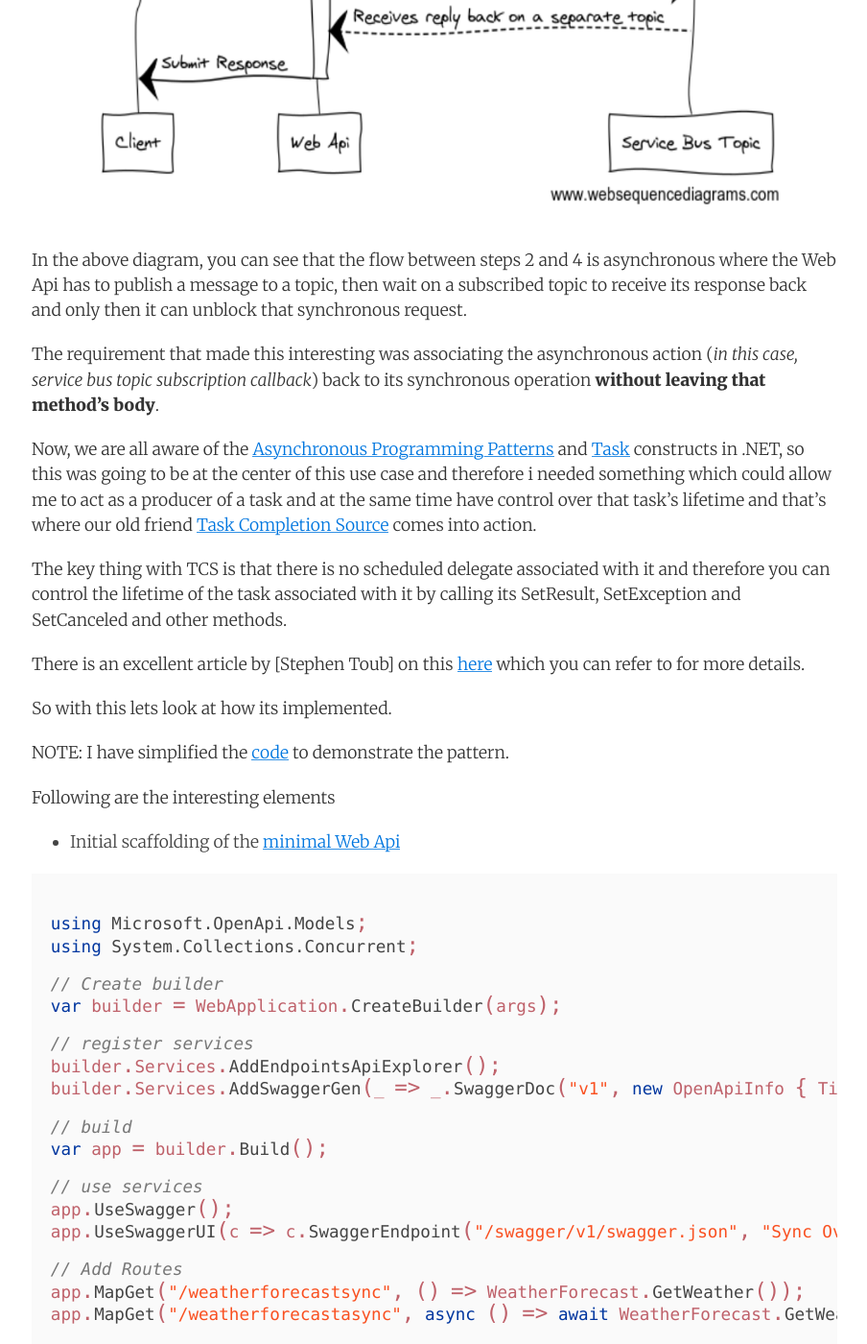
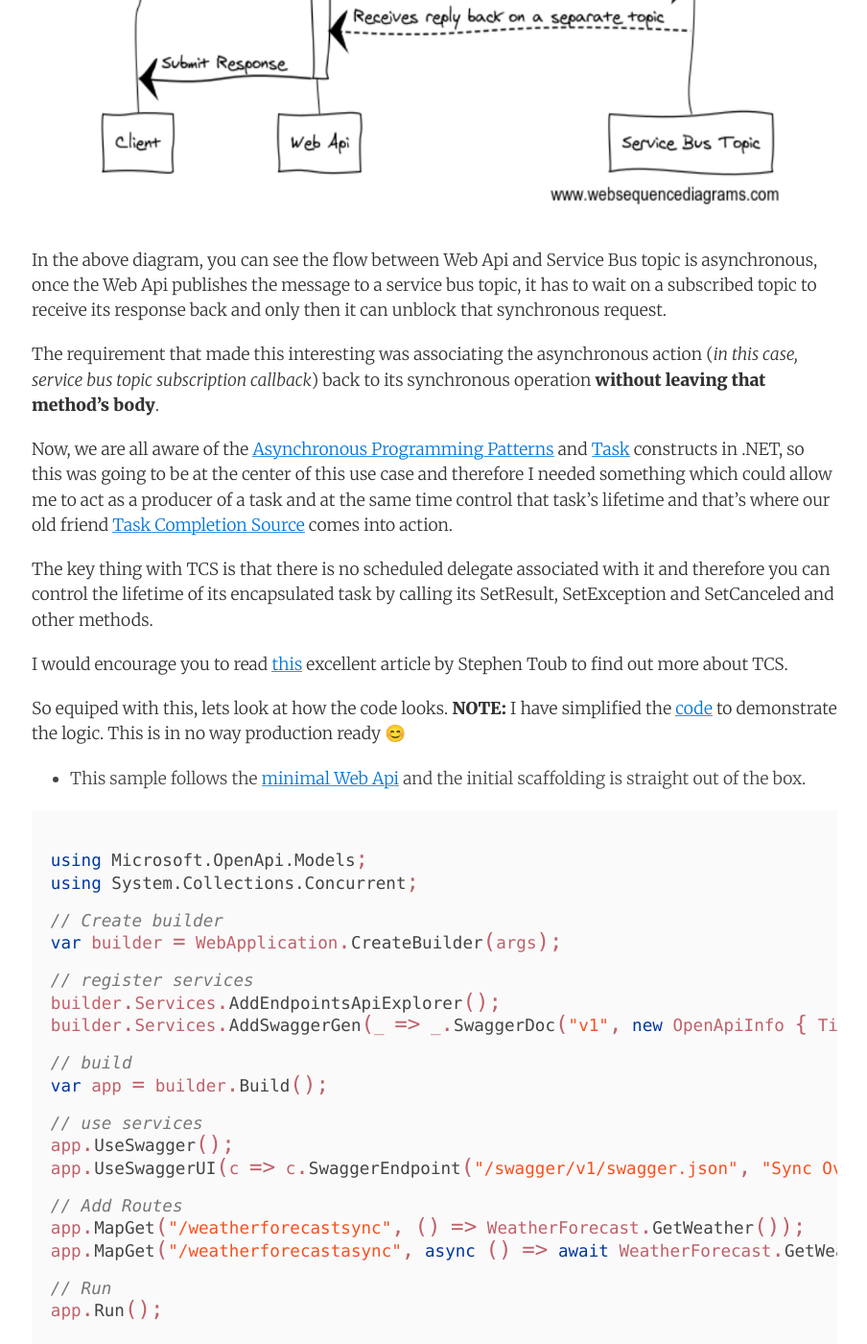
Before and after one commit to AdiThakker/AdiThakker.github.io, a Jekyll site: the page built from _posts/2021-01-20-Sync-over-Async-WebApi.md, in a window 1280 px wide and 1400 px high, scrolled down 645 px. Shown: the whole window at 96% size, without its empty margins (187-1091 px from the left). Built offline with Jekyll 4.4.1, drawn with Linux system fonts in a browser that asks for light colours; nearby versions of some CDN libraries; comment, search, counter and statistics services are not loaded; some of the changed text lies outside the part shown.

Commit message:
finalized the sync over async post

```diff
--- a/_posts/2021-01-20-Sync-over-Async-WebApi.md
+++ b/_posts/2021-01-20-Sync-over-Async-WebApi.md
@@ -2,35 +2,37 @@
 layout:     post
 title:      Sync over Async Web API
 date:       2021-01-20 12:32:18
-summary:    This one explores how to leverage TaskCompletionSource to control the completion of a Web API request.
-categories: Blogging, General
+summary:    This post explores how to leverage TaskCompletionSource to control the lifetime of a Web API request.
+categories: .NET, Web Api,
 ---
 
 While working on one my recent projects, we were faced with the requirement where, when a web request came in, it had to be blocked for an unspecified amount of time, till an **external event signaled** for its completion and then it could unblock and return back to its caller.
 
-Not clear, I think the following diagram explains the exact use case:
+
+Confused? I think the following diagram explains the use case:
+
 
 ![Setup]({{site.url}}/images/sync-over-async-1.png){:height="500px" width="800px"}
 
-In the above diagram, you can see that the flow between steps 2 and 4 is asynchronous where the Web Api has to publish a message to a topic, then wait on a subscribed topic to receive its response back and only then it can unblock that synchronous request.
+In the above diagram, you can see the flow between Web Api and Service Bus topic is asynchronous, once the Web Api publishes the message to a service bus topic, it has to wait on a subscribed topic to receive its response back and only then it can unblock that synchronous request.
+
 
 The requirement that made this interesting was associating the asynchronous action (*in this case, service bus topic subscription callback*) back to its synchronous operation **without leaving that method's body**.
 
-Now, we are all aware of the [Asynchronous Programming Patterns](https://docs.microsoft.com/en-us/dotnet/standard/asynchronous-programming-patterns/) and [Task](https://docs.microsoft.com/en-us/dotnet/api/system.threading.tasks.task?view=net-6.0) constructs in .NET, so this was going to be at the center of this use case and therefore i needed something which could allow me to act as a producer of a task and at the same time have control over that task's lifetime and that's where our old friend [Task Completion Source](https://docs.microsoft.com/en-us/dotnet/api/system.threading.tasks.taskcompletionsource?view=net-6.0) comes into action.
+
+Now, we are all aware of the [Asynchronous Programming Patterns](https://docs.microsoft.com/en-us/dotnet/standard/asynchronous-programming-patterns/) and [Task](https://docs.microsoft.com/en-us/dotnet/api/system.threading.tasks.task?view=net-6.0) constructs in .NET, so this was going to be at the center of this use case and therefore I needed something which could allow me to act as a producer of a task and at the same time control that task's lifetime and that's where our old friend [Task Completion Source](https://docs.microsoft.com/en-us/dotnet/api/system.threading.tasks.taskcompletionsource?view=net-6.0) comes into action.
 
 
-The key thing with TCS is that there is no scheduled delegate associated with it and therefore you can control the lifetime of the task associated with it by calling its SetResult, SetException and SetCanceled and other methods.
-
-There is an excellent article by [Stephen Toub] on this [here](https://devblogs.microsoft.com/pfxteam/the-nature-of-taskcompletionsourcetresult/) which you can refer to for more details.
+The key thing with TCS is that there is no scheduled delegate associated with it and therefore you can control the lifetime of its encapsulated task by calling its SetResult, SetException and SetCanceled and other methods.
 
 
-So with this lets look at how its implemented.
+I would encourage you to read [this](https://devblogs.microsoft.com/pfxteam/the-nature-of-taskcompletionsourcetresult/) excellent article by Stephen Toub to find out more about TCS.
 
-NOTE: I have simplified the [code](https://github.com/AdiThakker/SyncOverAsync) to demonstrate the pattern.
 
-Following are the interesting elements
+So equiped with this, lets look at how the code looks. **NOTE:** I have simplified the [code](https://github.com/AdiThakker/SyncOverAsync) to demonstrate the logic. This is in no way production ready 😊
 
-- Initial scaffolding of the [minimal Web Api](https://docs.microsoft.com/en-us/aspnet/core/fundamentals/minimal-apis?view=aspnetcore-6.0)
+
+- This sample follows the [minimal Web Api](https://docs.microsoft.com/en-us/aspnet/core/fundamentals/minimal-apis?view=aspnetcore-6.0) and the initial scaffolding is straight out of the box.
 
 ~~~csharp
 
@@ -60,9 +62,9 @@
 
 ~~~
 
-In the above code snippet the *MapGet* routes are where the synchrnous and asynchronous methods are called.
+The key snippets in the above code are the *MapGet* routes are where the synchrnous and asynchronous methods are called for comparison.
 
-The synchrnous *GetWeather* is straight from the built-in template
+The synchrnous *GetWeather* is straight from the built-in template, so I won't go into its detail
 
 ~~~csharp
     private static string[] summaries = new[]
@@ -86,7 +88,7 @@
     }
 ~~~
 
-The following is asynchronous *GetWeatherAsync* method
+The following asynchronous *GetWeatherAsync* method is where the action is
 
 ~~~csharp
 
@@ -116,12 +118,13 @@
 
 ~~~
 
-as you can see, *GetWeatherAsync* method accepts a correlationId which is used as a key to track the TCS that is associated with that request.
+As you can see, the *GetWeatherAsync* method accepts a correlationId which is used as a key to track the TCS that is associated with that request. **NOTE**: We are using a concurrent dictionary *requests* to keep that association.
 
-Once the api sync request comes in, it kicks off the *GetWeatherAsyncCompletion* passing in that correlationId. The *GetWeatherAsyncCompletion* is where the completion / exception of that TCS is signaled, thereby unblocking the task assoicated with that TCS of that correlation/request.
+Once the api request comes in and the association is done, it kicks off the *GetWeatherAsyncCompletion* passing in that correlationId and that is where the completion / exception of that TCS is signaled, thereby unblocking the task assoicated with that TCS of that correlation/request.
 
+The *GetWeatherAsync* then just returns that task's result. So there you see folks TCS really simplifies our Sync over Async use case in this Web Api scenario. This example can be enhanced to support cancelations and  time outs and I am sure there are other ways to implement this pattern.
 
-So there you see folks TCS really simplified our Sync over Async use case in the Web Api scenario. I am sure there are other ways to implement this pattern. Feel free to share your thoughts or leave comments, if any.
+Feel free to share your thoughts or leave comments, if any.
 
 BTW, in the next post we will see how we can approach this in **serverless** world using **Azure Functions**, which is what we ended up implementing in actual use case.
 
```
